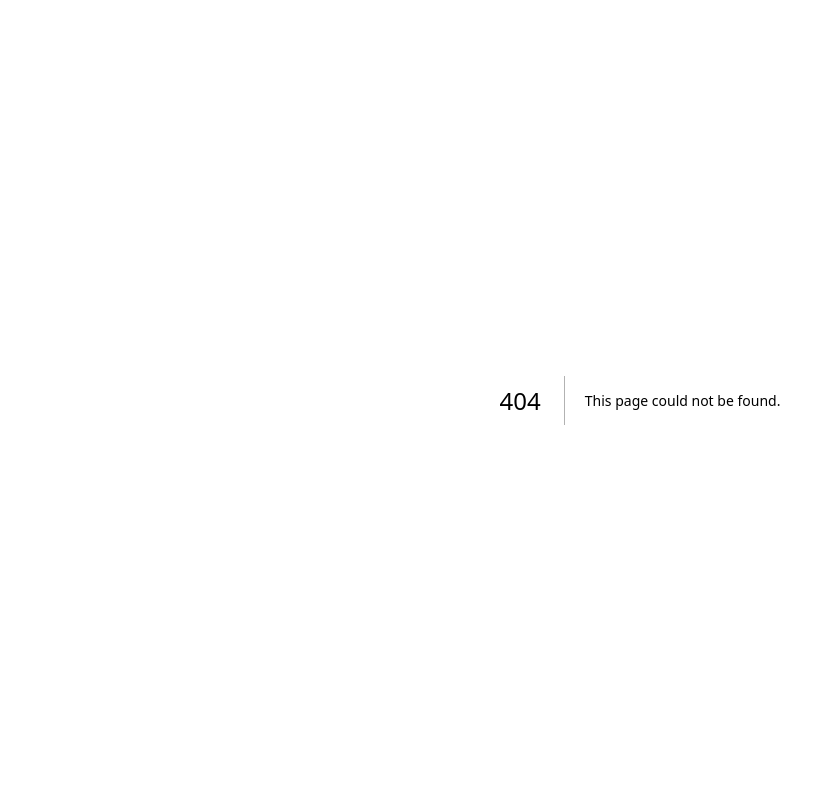
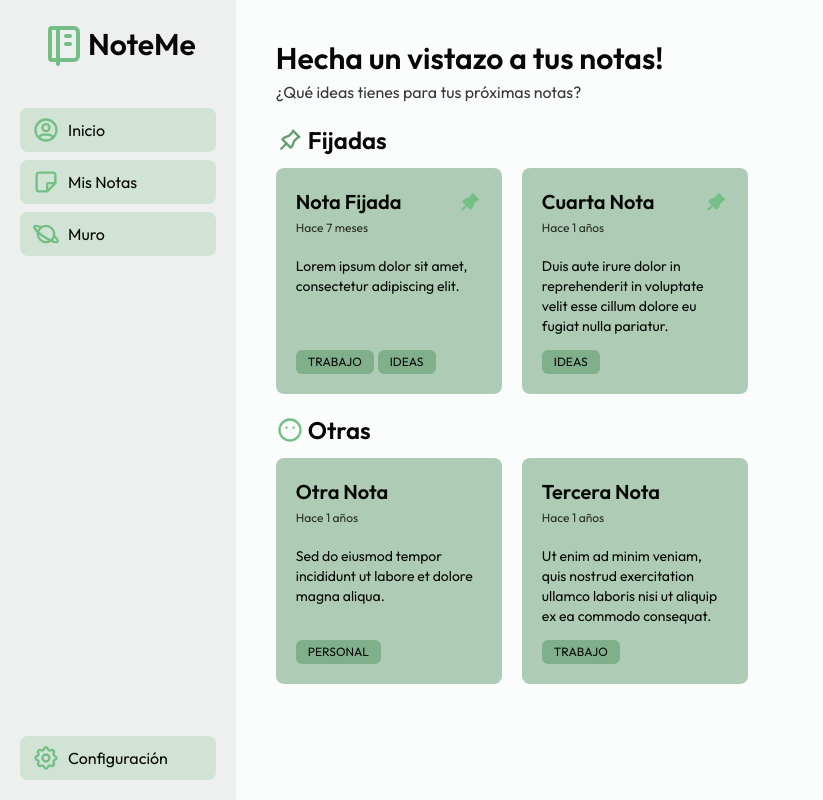
Before and after one commit to Over12/notes-app, a Next.js app: page /dashboard/notes in a window 1280 px wide. Before the commit this address had no page. Shown: the whole page, without its empty margins (0-823 px from the left). Built offline with nearby package versions, Linux system fonts and the light colour scheme.

Commit message:
feat: Agregar componentes de notas y etiquetas en la página de dashboard

```diff
--- /dev/null
+++ b/app/dashboard/notes/page.tsx
@@ -0,0 +1,39 @@
+import Note from '@/components/common/Note'
+import { IconMoodNeutral, IconPin } from '@tabler/icons-react'
+import { notes } from '@/mocks/note-data.json'
+
+export default function Page() {
+  const pinnedNotes = notes.filter(note => note.isPinned);
+  const otherNotes = notes.filter(note => !note.isPinned);
+
+  return (
+    <main className='p-10 size-full max-h-screen overflow-y-auto relative'>
+      <h1 className='text-3xl font-semibold'>Hecha un vistazo a tus notas!</h1>
+      <p className='opacity-80 mt-1'>¿Qué ideas tienes para tus próximas notas?</p>
+      <section className='mt-5'>
+        <div>
+          <h2 className='flex items-center gap-1 font-semibold text-2xl'>
+            <IconPin className='text-primary size-7' />
+            Fijadas
+          </h2>
+          <div className='grid grid-cols-4 gap-5 mt-3'>
+            { pinnedNotes.map(note => (
+              <Note key={note.id} note={note} />
+            ))}
+          </div>
+        </div>
+        <div className='mt-5'>
+          <h2 className='flex items-center gap-1 font-semibold text-2xl'>
+            <IconMoodNeutral className='text-accent size-7' />
+            Otras
+          </h2>
+          <div className='grid grid-cols-4 gap-5 mt-3'>
+            { otherNotes.map(note => (
+              <Note key={note.id} note={note} />
+            ))}
+          </div>
+        </div>
+      </section>
+    </main>
+  )
+};
--- /dev/null
+++ b/components/common/Note.tsx
@@ -0,0 +1,22 @@
+import { calculateTimeAgo } from '@/lib/DateUtils'
+import { Note as NoteType } from '@/types/note'
+import { IconPinFilled } from '@tabler/icons-react'
+import Pill from './Pill'
+
+export default function Note({ note }: { note: NoteType }) {
+  return (
+    <div className='flex flex-col bg-primary/50 aspect-square rounded-lg p-5'>
+      <div className='flex justify-between items-center w-full'>
+        <h3 className='font-semibold text-xl'>{ note.title }</h3>
+        { note.isPinned && <IconPinFilled className='text-accent size-6' /> }
+      </div>
+      <span className='text-xs mt-1 opacity-80'>{ calculateTimeAgo(note.createdAt) }</span>
+      <p className='text-pretty text-sm mt-5'>{ note.content }</p>
+      <div className='flex gap-1 mt-auto text-xs uppercase'>
+        { note.tags.map(tag => (
+          <Pill key={tag} text={tag} />
+        ))}
+      </div>
+    </div>
+  )
+};
--- /dev/null
+++ b/components/common/Pill.tsx
@@ -0,0 +1,5 @@
+export default function Pill({ text }: { text: string }) {
+  return (
+    <span className='bg-primary/60 rounded-md px-3 py-1'>{ text }</span>
+  )
+};
```
